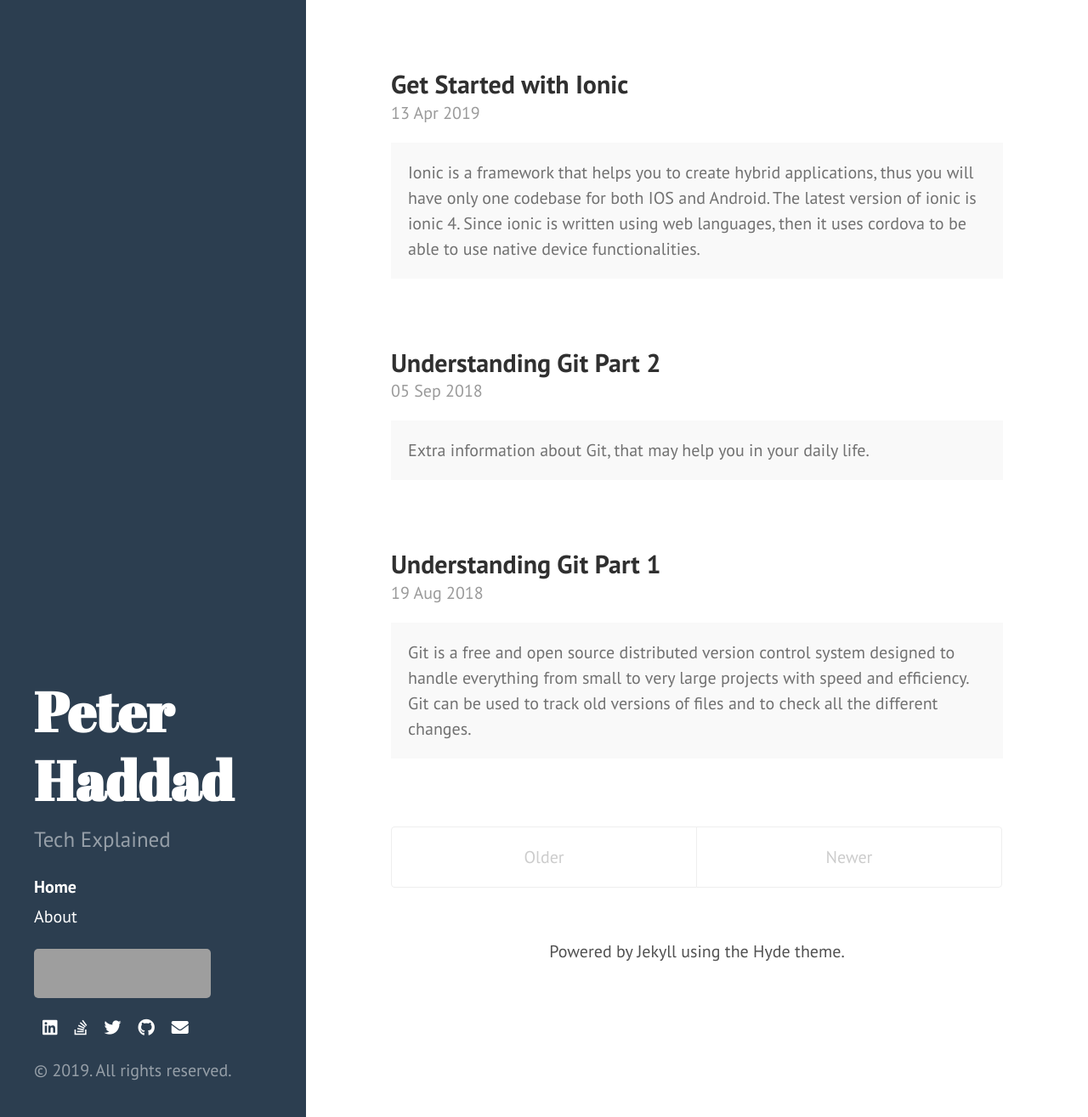
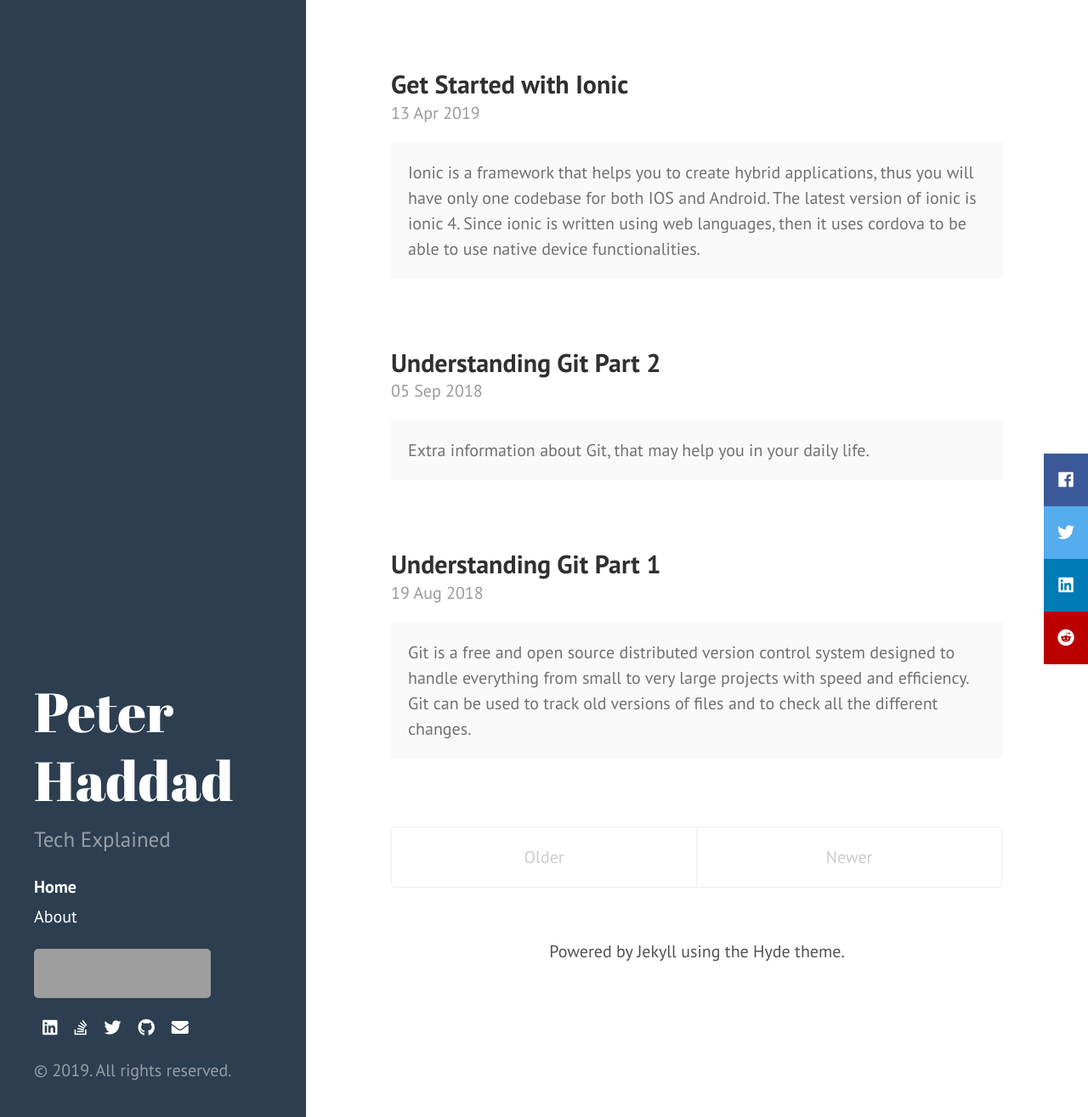
Before and after one commit to aximilli1212/peterhdd.github.io, a Jekyll site: the page built from index.html, in a window 1280 px wide and 1315 px high. Shown: the whole window at 85% size. Built offline with Jekyll 4.4.1, drawn with Linux system fonts in a browser that asks for light colours; nearby versions of some CDN libraries; grey boxes are pictures that could not be loaded.

Commit message:
added social media icons

```diff
--- a/_includes/head.html
+++ b/_includes/head.html
@@ -53,7 +53,7 @@
 
   <link
     rel="stylesheet"
-    href="http://fonts.googleapis.com/css?family=PT+Sans:400,400italic,700|Abril+Fatface"
+    href="https://fonts.googleapis.com/css?family=PT+Sans:400,400italic,700|Abril+Fatface"
   />
 
   <!-- Icons -->
--- /dev/null
+++ b/_includes/shareIcons.html
@@ -0,0 +1,7 @@
+<!-- The social media icon bar -->
+<div class="icon-bar">
+    <a href="https://www.facebook.com/sharer/sharer.php?u={{ site.url }}{{ site.baseurl }}{{ page.url }}&title={{ page.title}}" class="facebook" target="_blank"><i class="fab fa-facebook"></i></a>
+    <a href="https://twitter.com/intent/tweet?text={{ page.title }}&url={{ site.url }}{{ site.baseurl }}{{ page.url }}&text={{ page.title}}" class="twitter" target="_blank"><i class="fab fa-twitter"></i></a>
+    <a href="https://www.linkedin.com/shareArticle?mini=true&url={{ page.url | replace:'index.html','' | prepend: site.baseurl | prepend: site.url | uri_escape}}&title={{ page.title}}" class="linkedin" target="_blank"><i class="fab fa-linkedin"></i></a>
+    <a href="https://www.reddit.com/submit?url={{ site.url }}{{ site.baseurl }}{{ page.url }}&title={{ page.title}}" class="reddit" target="_blank"><i class="fab fa-reddit"></i></a>
+  </div>
--- a/_layouts/post.html
+++ b/_layouts/post.html
@@ -7,6 +7,7 @@ layout: default
   <span class="post-date">{{ page.date | date_to_string }}</span>
   {{ content }}
   {% include comments.html %}
+  {% include shareIcons.html %}
 </div>
 
 <div class="related">
--- a/assets/css/hyde.css
+++ b/assets/css/hyde.css
@@ -79,6 +79,7 @@
 .sidebar-about h2 {
   color: #fff;
   margin-top: 0;
+  font-weight: normal !important;
   font-family: "Abril Fatface", serif;
   font-size: 3.25rem;
 }
@@ -295,4 +296,69 @@ a.sidebar-nav-item:focus {
     display:table;
     overflow: hidden;
    }
+
+   .icon-bar {
+    bottom: 0;
+    display: flex;
+    left: 0;
+    right: 0;
+    top: auto;
+    width: 100%;
+    position: fixed;
+  }
+  .icon-bar a {
+    text-align: center;
+    padding: 8px 8px;
+    width: 100%;
+    transition: all 0.3s ease;
+    color: white;
+    font-size: 20px;
+  }
 }
+
+/* Share icons */
+
+@media screen and (min-width: 800px) {
+  .icon-bar a {
+    display: block;
+    text-align: center;
+    padding: 16px;
+    transition: all 0.3s ease;
+    color: white;
+    font-size: 20px;
+  }
+
+   .icon-bar {
+  position: fixed;
+  top: 50%;
+  -webkit-transform: translateY(-50%);
+  -ms-transform: translateY(-50%);
+  transform: translateY(-50%);
+  right:0;
+}
+}
+
+
+.icon-bar a:hover {
+  background-color: #000;
+}
+
+.facebook {
+  background: #3B5998;
+  color: white;
+}
+
+.twitter {
+  background: #55ACEE;
+  color: white;
+}
+
+.linkedin {
+  background: #007bb5;
+  color: white;
+}
+
+.reddit {
+  background: #bb0000;
+  color: white;
+}
--- a/index.html
+++ b/index.html
@@ -15,6 +15,7 @@ title: Home
     <span class="post-date">{{ post.date | date_to_string }}</span>
 
     {{ post.excerpt }}
+    {% include shareIcons.html %}
   </div>
   {% endfor %}
 </div>
```
Also changed, not shown: about.md (+1 -1 lines).
